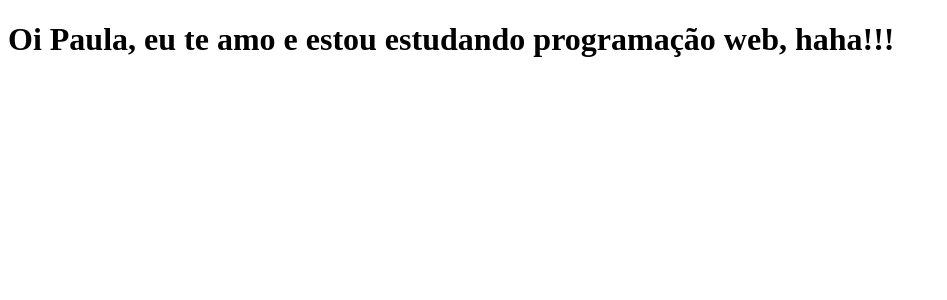
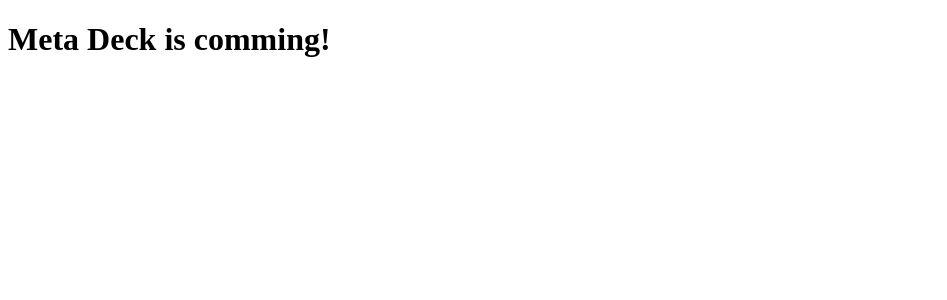
Before and after one commit to regisclaus/clone-tabnews, a Next.js app: page / in a window 1280 px wide. Shown: the top 300 px of the page, without its empty margins (0-947 px from the left). Built offline with nearby package versions, Linux system fonts and the light colour scheme.

Commit message:
Changing message in index.

```diff
--- a/pages/index.js
+++ b/pages/index.js
@@ -1,7 +1,5 @@
 function Home() {
-  return (
-    <h1>Oi Paula, eu te amo e estou estudando programação web, haha!!!</h1>
-  );
+  return <h1>Meta Deck is comming!</h1>;
 }
 
 export default Home;
```
